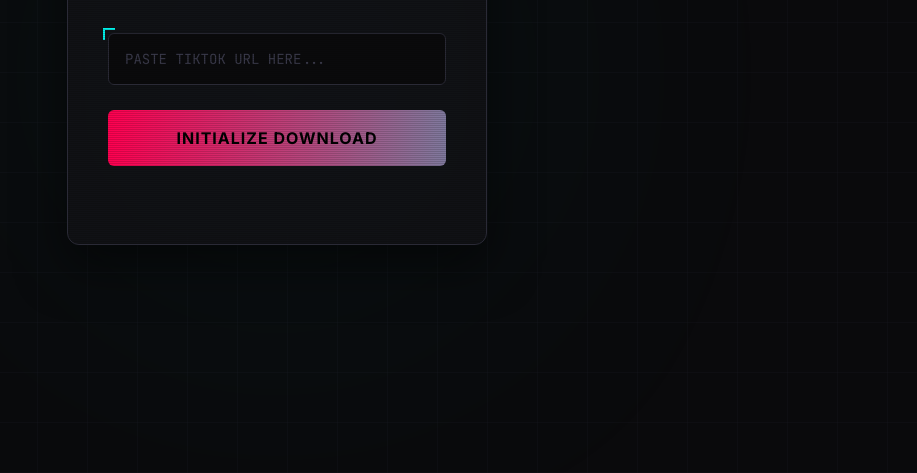
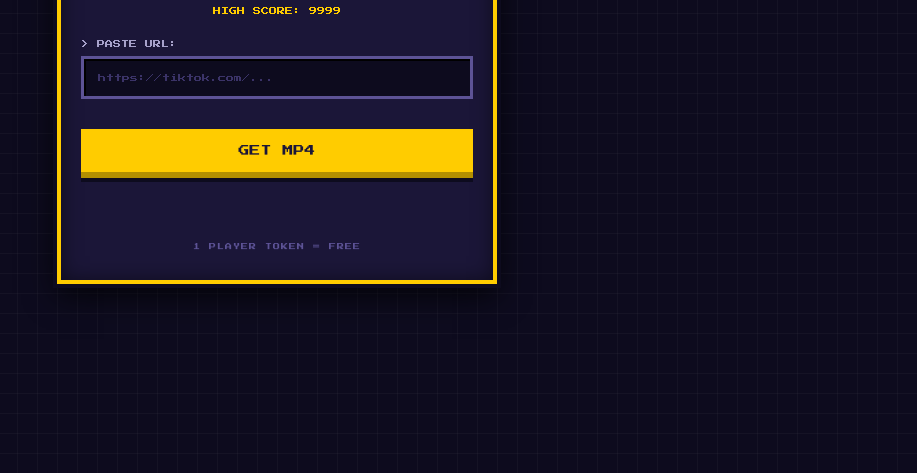
Before and after one commit to bestusernameeverfr/Tiktok-Downloader, a website: page public/index.html in a window 1280 px wide. Shown: the part 327-800 px from the top of the page, without its empty margins (363-1280 px from the left). Drawn offline with Linux system fonts and the light colour scheme.

Commit message:
Change design to retro arcade video game theme

```diff
--- a/public/index.html
+++ b/public/index.html
@@ -3,21 +3,10 @@
 <head>
     <meta charset="UTF-8">
     <meta name="viewport" content="width=device-width, initial-scale=1.0">
-    <title>TikTok // Terminal</title>
-    <link rel="preconnect" href="https://fonts.googleapis.com">
-    <link rel="preconnect" href="https://fonts.gstatic.com" crossorigin>
-    <link href="https://fonts.googleapis.com/css2?family=JetBrains+Mono:wght@400;600&family=Inter:wght@700&display=swap" rel="stylesheet">
+    <title>TikTok Arcade - Downloader</title>
+    <!-- Importing a classic retro pixel font -->
+    <link href="https://fonts.googleapis.com/css2?family=Press+Start+2P&display=swap" rel="stylesheet">
     <style>
-        :root {
-            --bg-deep: #0a0a0c;
-            --bg-panel: #141419;
-            --neon-cyan: #00f2ea; /* TikTok Cyan */
-            --neon-pink: #ff0050; /* TikTok Pink */
-            --text-main: #ffffff;
-            --text-muted: #8b9bb4;
-            --border-color: #2a2a36;
-        }
-
         * {
             box-sizing: border-box;
             margin: 0;
@@ -25,229 +14,169 @@
         }
 
         body {
-            background-color: var(--bg-deep);
-            /* Cool futuristic grid pattern */
+            background-color: #0d0b1e;
+            /* Retro pixel grid background */
             background-image:
-                linear-gradient(0deg, rgba(30, 30, 40, 0.2) 1px, transparent 1px),
-                linear-gradient(90deg, rgba(30, 30, 40, 0.2) 1px, transparent 1px);
-            background-size: 50px 50px;
-            color: var(--text-main);
-            font-family: 'JetBrains Mono', monospace; /* Monospace for hacker feel */
+                linear-gradient(rgba(255, 255, 255, 0.03) 1px, transparent 1px),
+                linear-gradient(90deg, rgba(255, 255, 255, 0.03) 1px, transparent 1px);
+            background-size: 20px 20px;
+            color: #ffffff;
+            font-family: 'Press Start 2P', monospace;
             display: flex;
             align-items: center;
             justify-content: center;
             min-height: 100vh;
             padding: 20px;
-            overflow: hidden;
         }
 
-        /* Adding a subtle animated background light */
-        body::before {
-            content: '';
-            position: absolute;
-            width: 300px;
-            height: 300px;
-            background: var(--neon-cyan);
-            filter: blur(150px);
-            opacity: 0.05;
-            border-radius: 50%;
-            z-index: -1;
-            animation: pulse 6s infinite alternate;
-        }
-
-        .main-container {
+        .arcade-cabinet {
+            background: #1b1638;
+            border: 4px solid #ffcc00;
+            box-shadow: 0 0 0 4px #0d0b1e, 0 10px 30px rgba(0, 0, 0, 0.8), inset 0 0 20px rgba(0,0,0,0.5);
+            padding: 30px 20px;
             width: 100%;
-            max-width: 420px;
+            max-width: 440px;
+            text-align: center;
             position: relative;
         }
 
-        /* "Glass" panel */
-        .cyber-panel {
-            background: rgba(20, 20, 25, 0.7);
-            backdrop-filter: blur(10px);
-            border: 1px solid var(--border-color);
-            border-radius: 12px;
-            padding: 40px;
-            box-shadow: 0 20px 50px rgba(0, 0, 0, 0.5);
-            position: relative;
-            overflow: hidden;
-        }
-
-        /* Scanline effect overlay */
-        .cyber-panel::after {
-            content: '';
-            position: absolute;
-            top: 0;
-            left: 0;
-            width: 100%;
-            height: 100%;
-            background: repeating-linear-gradient(
-                0deg,
-                rgba(0, 0, 0, 0.15),
-                rgba(0, 0, 0, 0.15) 1px,
-                transparent 1px,
-                transparent 2px
-            );
-            pointer-events: none;
-            z-index: 10;
-        }
-
-        .header {
-            text-align: center;
-            margin-bottom: 30px;
+        /* Top arcade marquee badge */
+        .marquee {
+            background: #ff0055;
+            border: 2px solid #fff;
+            color: #fff;
+            font-size: 10px;
+            padding: 8px;
+            text-transform: uppercase;
+            letter-spacing: 1px;
+            margin-bottom: 25px;
+            box-shadow: 0 4px 0 #990033;
         }
 
         h1 {
-            font-family: 'Inter', sans-serif;
-            font-size: 28px;
-            font-weight: 700;
-            text-transform: uppercase;
-            letter-spacing: 2px;
-            background: linear-gradient(90deg, var(--neon-cyan), #ffffff, var(--neon-pink));
-            -webkit-background-clip: text;
-            -webkit-text-fill-color: transparent;
+            font-size: 16px;
+            color: #00ffcc;
+            text-shadow: 3px 3px 0px #ff0055;
             margin-bottom: 10px;
+            line-height: 1.4;
         }
 
-        .subtitle {
-            color: var(--text-muted);
-            font-size: 12px;
-            letter-spacing: 1px;
-        }
-
-        .input-container {
-            position: relative;
+        .score-text {
+            font-size: 8px;
+            color: #ffcc00;
             margin-bottom: 25px;
         }
 
-        /* Decorative corner */
-        .input-container::before {
-            content: '';
-            position: absolute;
-            top: -5px; left: -5px;
-            width: 10px; height: 10px;
-            border-top: 2px solid var(--neon-cyan);
-            border-left: 2px solid var(--neon-cyan);
+        .input-group {
+            margin-bottom: 20px;
+            text-align: left;
+        }
+
+        label {
+            display: block;
+            font-size: 8px;
+            color: #a7a2cb;
+            margin-bottom: 8px;
+            text-transform: uppercase;
         }
 
         input {
             width: 100%;
-            background: var(--bg-deep);
-            border: 1px solid var(--border-color);
-            color: var(--text-main);
-            padding: 16px;
-            font-family: 'JetBrains Mono', monospace;
-            font-size: 14px;
-            border-radius: 6px;
+            background: #0d0b1e;
+            border: 3px solid #5d5396;
+            color: #00ffcc;
+            padding: 14px;
+            font-family: 'Press Start 2P', monospace;
+            font-size: 9px;
             outline: none;
-            transition: all 0.3s ease;
+            box-shadow: inset 2px 2px 0px #000;
         }
 
         input:focus {
-            border-color: var(--neon-cyan);
-            box-shadow: 0 0 15px rgba(0, 242, 234, 0.2);
+            border-color: #00ffcc;
         }
 
         input::placeholder {
-            color: #3a3a4a;
+            color: #3b3368;
+            font-size: 8px;
         }
 
+        /* Chunky 3D Arcade Button */
         button {
             width: 100%;
+            background: #ffcc00;
             border: none;
-            border-radius: 6px;
-            padding: 18px;
-            font-family: 'Inter', sans-serif;
-            font-weight: 700;
-            font-size: 16px;
+            border-bottom: 6px solid #b38f00;
+            color: #1b1638;
+            font-family: 'Press Start 2P', monospace;
+            font-size: 11px;
+            padding: 16px;
+            cursor: pointer;
             text-transform: uppercase;
-            letter-spacing: 1px;
-            /* Neon gradient button */
-            background: linear-gradient(90deg, var(--neon-pink), var(--neon-cyan));
-            background-size: 200% 100%;
-            color: #000; /* Black text for contrast */
-            cursor: pointer;
-            transition: all 0.4s ease;
-            position: relative;
-            z-index: 1;
+            box-shadow: 0 4px 0 #0d0b1e;
+            transition: all 0.1s ease;
+            margin-top: 10px;
         }
 
         button:hover {
-            background-position: 100% 0;
-            box-shadow: 0 0 25px rgba(255, 0, 80, 0.6);
+            background: #ffdd33;
         }
 
         button:active {
-            transform: translateY(1px);
+            transform: translateY(4px);
+            border-bottom-width: 2px;
+            box-shadow: 0 1px 0 #0d0b1e;
         }
 
         #status {
             margin-top: 20px;
-            text-align: center;
-            font-size: 12px;
-            color: var(--neon-cyan);
-            min-height: 18px;
-            text-shadow: 0 0 5px var(--neon-cyan);
+            font-size: 8px;
+            color: #ff0055;
+            min-height: 20px;
+            line-height: 1.5;
         }
 
-        /* Animation keyframes */
-        @keyframes pulse {
-            0% { transform: scale(1); opacity: 0.05; }
-            100% { transform: scale(1.2); opacity: 0.1; }
-        }
-
-        /* Mobile responsiveness */
-        @media (max-width: 480px) {
-            .cyber-panel { padding: 30px; }
-            h1 { font-size: 22px; }
+        .credits {
+            margin-top: 25px;
+            font-size: 7px;
+            color: #5d5396;
+            letter-spacing: 1px;
         }
     </style>
 </head>
 <body>
 
-    <div class="main-container">
-        <div class="cyber-panel">
-            <div class="header">
-                <h1>TikTok <span style="color: var(--neon-cyan)">//</span> DL</h1>
-                <div class="subtitle">NEON DECODER UNIT</div>
-            </div>
+    <div class="arcade-cabinet">
+        <div class="marquee">★ INSERT LINK TO PLAY ★</div>
 
-            <div class="input-container">
-                <input type="text" id="urlInput" placeholder="PASTE TIKTOK URL HERE...">
-            </div>
+        <h1>TikTok<br>Downloader</h1>
+        <div class="score-text">HIGH SCORE: 9999</div>
 
-            <button onclick="triggerDownload()">Initialize Download</button>
-            <p id="status"></p>
+        <div class="input-group">
+            <label>&gt; Paste URL:</label>
+            <input type="text" id="urlInput" placeholder="https://tiktok.com/...">
         </div>
+
+        <button onclick="triggerDownload()">GET MP4</button>
+        <p id="status"></p>
+
+        <div class="credits">1 PLAYER TOKEN = FREE</div>
     </div>
 
     <script>
         function triggerDownload() {
             const urlInput = document.getElementById('urlInput').value.trim();
             const status = document.getElementById('status');
-            const btn = document.querySelector('button');
 
             if (!urlInput) {
-                status.innerText = "> ERROR: NO URL DETECTED";
-                status.style.color = "var(--neon-pink)";
-                status.style.textShadow = "0 0 5px var(--neon-pink)";
+                status.innerText = "ERROR: NO URL DETECTED!";
                 return;
             }
 
-            status.innerText = "> STATUS: ACQUIRING STREAM...";
-            status.style.color = "var(--neon-cyan)";
-            btn.innerText = "Processing...";
-            btn.disabled = true;
+            status.innerText = "LOADING STAGE... PLEASE WAIT.";
+            status.style.color = "#00ffcc";
 
-            // Redirect to start download
             window.location.href = `/api/download-get?url=${encodeURIComponent(urlInput)}`;
-
-            // Reset button after a few seconds just in case redirection takes time
-            setTimeout(() => {
-                btn.innerText = "Initialize Download";
-                btn.disabled = false;
-                status.innerText = "> READY";
-            }, 5000);
         }
     </script>
 </body>
```
